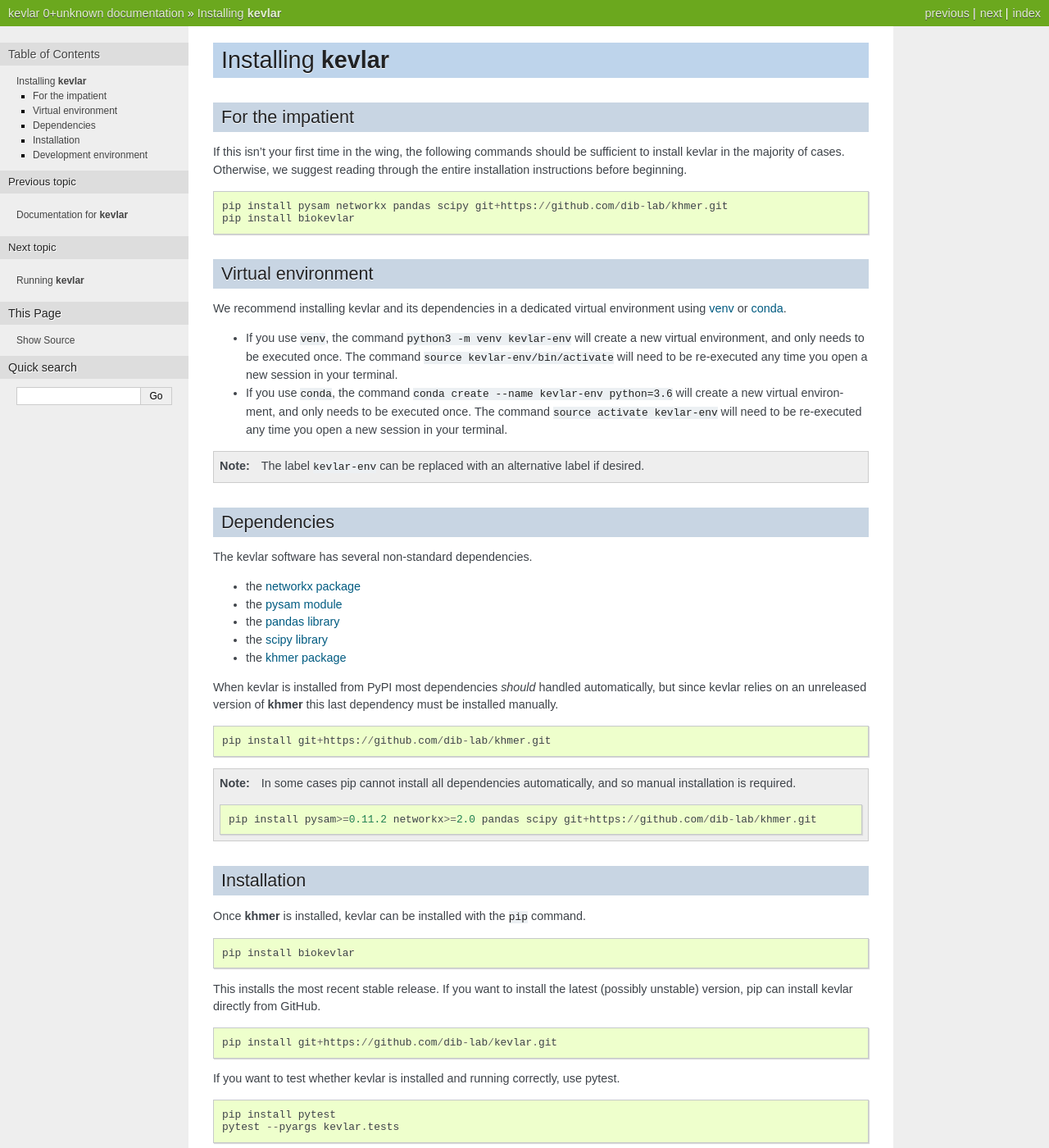
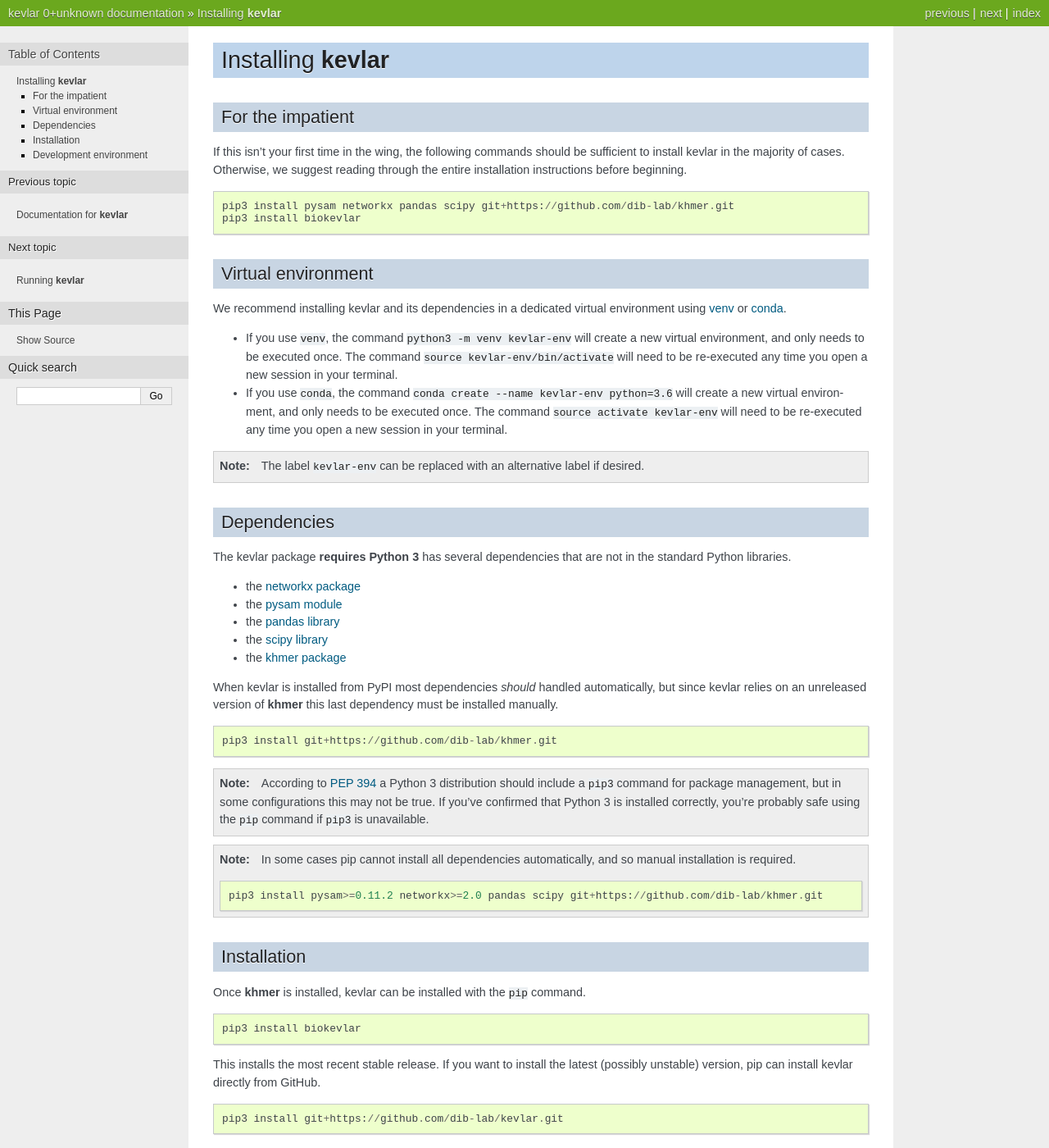
Before and after one commit to kevlar-dev/kevlar, a Sphinx documentation site: the page built from docs/install.rst, in a window 1280 px wide and 1400 px high. Shown: the whole window at 82% size. Built offline with Sphinx 7.4.7, drawn with Linux system fonts in a browser that asks for light colours.

Commit message:
pip --> pip3; Closes #280.

```diff
--- a/docs/install.rst
+++ b/docs/install.rst
@@ -9,8 +9,8 @@ Otherwise, we suggest reading through the entire installation instructions befor
 
 .. code::
 
-    pip install pysam networkx pandas scipy git+https://github.com/dib-lab/khmer.git
-    pip install biokevlar
+    pip3 install pysam networkx pandas scipy git+https://github.com/dib-lab/khmer.git
+    pip3 install biokevlar
 
 Virtual environment
 -------------------
@@ -27,7 +27,7 @@ We recommend installing kevlar and its dependencies in a dedicated virtual envir
 Dependencies
 ------------
 
-The kevlar software has several non-standard dependencies.
+The kevlar package **requires Python 3** has several dependencies that are not in the standard Python libraries.
 
 - the `networkx package <https://networkx.github.io/>`_
 - the `pysam module <http://pysam.readthedocs.io/>`_
@@ -39,7 +39,14 @@ When kevlar is installed from PyPI most dependencies *should* handled automatica
 
 .. code::
 
-    pip install git+https://github.com/dib-lab/khmer.git
+    pip3 install git+https://github.com/dib-lab/khmer.git
+
+
+.. note::
+
+    According to `PEP 394 <https://www.python.org/dev/peps/pep-0394/>`_ a Python 3 distribution should include a ``pip3`` command for package management, but in some configurations this may not be true.
+    If you've confirmed that Python 3 is installed correctly, you're probably safe using the ``pip`` command if ``pip3`` is unavailable.
+
 
 .. note::
 
@@ -47,7 +54,7 @@ When kevlar is installed from PyPI most dependencies *should* handled automatica
 
    .. code::
 
-      pip install pysam>=0.11.2 networkx>=2.0 pandas scipy git+https://github.com/dib-lab/khmer.git
+      pip3 install pysam>=0.11.2 networkx>=2.0 pandas scipy git+https://github.com/dib-lab/khmer.git
 
 Installation
 ------------
@@ -56,20 +63,20 @@ Once **khmer** is installed, kevlar can be installed with the :code:`pip` comman
 
 .. code::
 
-    pip install biokevlar
+    pip3 install biokevlar
 
 This installs the most recent stable release.
 If you want to install the latest (possibly unstable) version, pip can install kevlar directly from GitHub.
 
 .. code::
 
-    pip install git+https://github.com/dib-lab/kevlar.git
+    pip3 install git+https://github.com/dib-lab/kevlar.git
 
 If you want to test whether kevlar is installed and running correctly, use pytest.
 
 .. code::
 
-    pip install pytest
+    pip3 install pytest
     pytest --pyargs kevlar.tests
 
 Development environment
@@ -84,7 +91,7 @@ These can be installed with ``make`` for your convenience.
     git clone https://github.com/dib-lab/kevlar.git
     cd kevlar
     make devenv
-    pip install -e .
+    pip3 install -e .
 
 Hack away!
 Feel free to ask questions or submit bug reports to the kevlar `issue tracker <https://github.com/dib-lab/kevlar/issues>`_.
```
